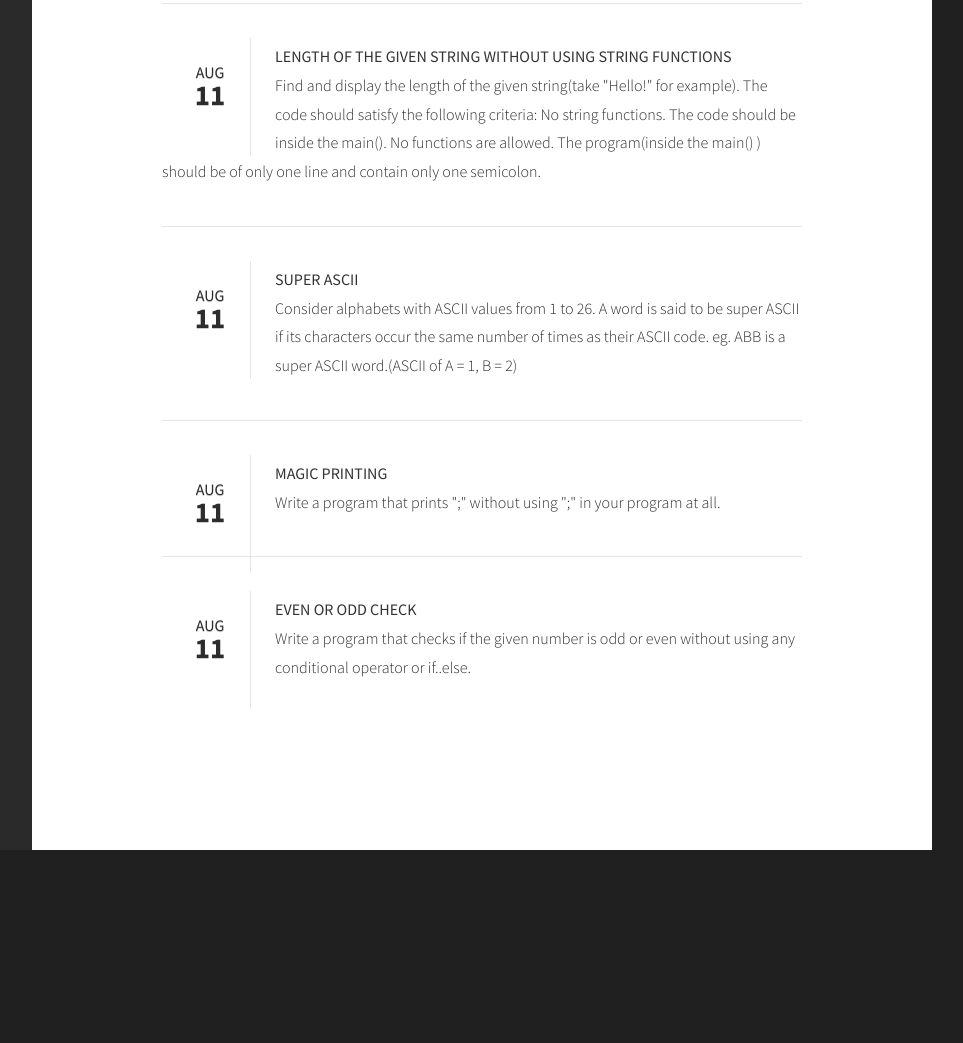
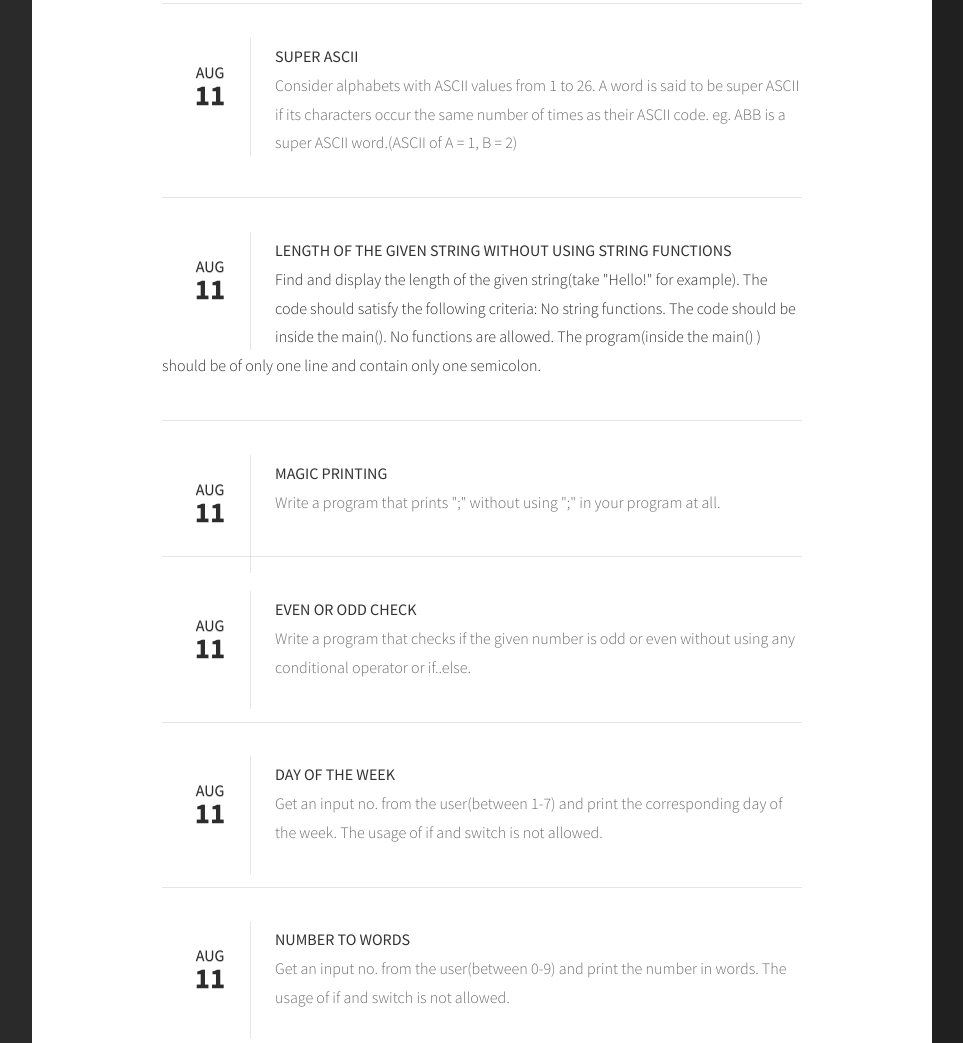
Before and after one commit to csecoders/csecoders.github.io, a plain HTML site: page archive.html in a window 1280 px wide. Shown: the part 328-1371 px from the top of the page, without its empty margins (308-1271 px from the left). Before the commit the page ends 1178 px from the top, so only its background shows below. Drawn offline with Linux system fonts and the light colour scheme.

Commit message:
Update archive.html

```diff
--- a/archive.html
+++ b/archive.html
@@ -36,24 +36,35 @@ For example, the string ‘abaab’ can be rearranged as ‘ababa’ to form a p
 				</li>
 				<li>
 					<p class="date"><a href="#">Aug<b>11</b></a></p>
+					<h3>Super ASCII</h3>
+					<p>Consider alphabets with ASCII values from 1 to 26. A word is said to be super ASCII if its characters occur the same number of times as their ASCII code. eg. ABB is a super ASCII word.(ASCII of A = 1, B = 2)</p>
+				</li>
+				<li>
+					<p class="date"><a href="#">Aug<b>11</b></a></p>
 					<h3>Length of the given string without using string functions</h3>
 					<p><a href="https://github.com/csecoders/september2014Solns/blob/master/problem2.c"> Find and display the length of the given string(take "Hello!" for example). The code should satisfy the following criteria:
     No string functions. The code should be inside the main(). No functions are allowed. The program(inside the main() ) should be of only one line and contain only one semicolon.</a></p>
 				</li>
-				<li>
-					<p class="date"><a href="#">Aug<b>11</b></a></p>
-					<h3>Super ASCII</h3>
-					<p><a href="#">Consider alphabets with ASCII values from 1 to 26. A word is said to be super ASCII if its characters occur the same number of times as their ASCII code. eg. ABB is a super ASCII word.(ASCII of A = 1, B = 2)</a></p>
-				</li>
+
 				<li>
 					<p class="date"><a href="#">Aug<b>11</b></a></p>
 					<h3>Magic printing</h3>
-					<p><a href="#">Write a program that prints ";" without using ";" in your program at all.</a></p>
+					<p>Write a program that prints ";" without using ";" in your program at all.</p>
 				</li>
 				<li>
 					<p class="date"><a href="#">Aug<b>11</b></a></p>
 					<h3>Even or Odd check</h3>
-					<p><a href="#">Write a program that checks if the given number is odd or even without using any conditional operator or if..else.</a></p>
+					<p>Write a program that checks if the given number is odd or even without using any conditional operator or if..else.</p>
+				</li>
+				<li>
+					<p class="date"><a href="#">Aug<b>11</b></a></p>
+					<h3>Day of the week</h3>
+					<p>Get an input no. from the user(between 1-7) and print the corresponding day of the week. The usage of if and switch is not allowed.</p>
+				</li>
+				<li>
+					<p class="date"><a href="#">Aug<b>11</b></a></p>
+					<h3>Number to words</h3>
+					<p>Get an input no. from the user(between 0-9) and print the number in words. The usage of if and switch is not allowed.</p>
 				</li>
 
 			</ul>
```
